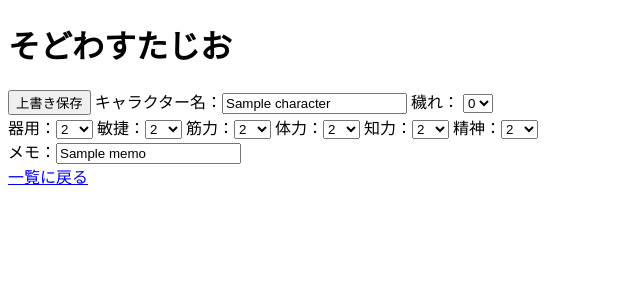
After one commit to hazE0-03/swstudio-repository, a FastAPI app: template myapp/templates/update.html in a window 1280 px wide. The commit adds this page. Shown: the top 300 px of the page, without its empty margins (0-640 px from the left). Run offline with FastAPI, Linux system fonts and the light colour scheme; the template is opened without the code that fills it: most values are stand-ins (such as "Sample title", 1, 10 or a date in 2020).

Commit message:
データベースを連携させ、新規作成機能、編集機能、削除機能を実装しました。

```diff
--- a/myapp/main.py
+++ b/myapp/main.py
@@ -1,22 +1,19 @@
 from fastapi import FastAPI, Request
-from fastapi.responses import HTMLResponse
+from fastapi.responses import HTMLResponse, RedirectResponse
 from fastapi.staticfiles import StaticFiles
 from fastapi.templating import Jinja2Templates
+from sqlalchemy.orm import Session
 from random import randint
+from db import db_session, Character
+from datetime import datetime
+import pytz
 
 app = FastAPI()
 templates = Jinja2Templates(directory="templates")
 
 @app.get("/", response_class=HTMLResponse)
 async def index(request: Request):
-    characters = [
-        {"image_url": "画像1-png",
-         "name": "トルト・リスベール",
-         "update_time": "2024-3-18"},
-        {"image_url": "画像2-png",
-         "name": "レブン・マクマエリ",
-         "update_time": "2024-3-19"},
-    ]
+    characters = db_session.query(Character).all()
     return templates.TemplateResponse(
         "index.html",
         {"request": request, "characters": characters}
@@ -24,17 +21,63 @@ async def index(request: Request):
 
 @app.get("/create")
 async def create(request: Request):
-    # race_features = {"人間":"[剣の加護／運命変転]",
-    # "エルフ": "[暗視][剣の加護／優しき水]",
-    # "ドワーフ":"[暗視][剣の加護／炎身]"},
     return templates.TemplateResponse(
         "create.html",
         {"request": request}
     )
 
-# @app.post("/create")
-# async def create(request: Request):
-#     return templates.TemplateResponse(
-#         "create.html",
-#         {"request": request}
-#     )
+@app.post("/create")
+async def create(request: Request):
+    form = await request.form()
+    current_time = datetime.now(pytz.timezone('Asia/Tokyo'))
+    update_time = current_time
+    name = form["name"]
+    impurity = form["impurity"]
+    dexterity = form["dexterity"]
+    agility = form["agility"]
+    strength = form["strength"]
+    vitality = form["vitality"]
+    intelligence = form["intelligence"]
+    spirit = form["spirit"]
+    memo = form["memo"]
+
+
+    character = Character(name=name, impurity=impurity, dexterity=dexterity, agility=agility, strength=strength, vitality=vitality, intelligence=intelligence, spirit=spirit, memo=memo, update_time=update_time)
+
+    db_session.add(character)
+    db_session.commit()
+    return RedirectResponse("/", status_code=303)
+
+@app.get("/{id:int}/update")
+async def update(request: Request, id: int):
+    character = Character.query.get(id)
+    return templates.TemplateResponse(
+        "update.html",
+        {"request": request, "character": character}
+    )
+
+@app.post("/{id:int}/update")
+async def update(request: Request, id: int):
+    character = Character.query.get(id)
+    form = await request.form()
+    current_time = datetime.now(pytz.timezone('Asia/Tokyo'))
+    character.update_time = current_time
+    character.name = form["name"]
+    character.impurity = form["impurity"]
+    character.dexterity = form["dexterity"]
+    character.agility = form["agility"]
+    character.strength = form["strength"]
+    character.vitality = form["vitality"]
+    character.intelligence = form["intelligence"]
+    character.spirit = form["spirit"]
+    character.memo = form["memo"]
+
+    db_session.commit()
+    return RedirectResponse("/", status_code=303)
+
+@app.get("/{id:int}/delete")
+async def delete(request: Request, id: int):
+    character = Character.query.get(id)
+    db_session.delete(character)
+    db_session.commit()
+    return RedirectResponse("/", status_code=303)
--- a/myapp/templates/base.html
+++ b/myapp/templates/base.html
@@ -4,7 +4,7 @@
 <head>
     <meta charset="UTF-8">
     <meta name="viewport" content="width=device-width, initial-scale=1.0">
-    <title>そどわすたじお</title>
+    <title>{% block title %}{% endblock %}</title>
 </head>
 
 <body>
--- a/myapp/templates/create.html
+++ b/myapp/templates/create.html
@@ -2,13 +2,12 @@
 {% block content %}
 
 <h1>そどわすたじお</h1>
-<h2>新規作成</h2>
-<input type="submit" value="新規保存">
 <form method="POST">
+    <input type="submit" value="新規保存">
     キャラクター名：<input name="name">
     穢れ：
     <select name="impurity">
-        {% for i in range(1, 6) %}
+        {% for i in range(0, 6) %}
         <option value="{{ i }}">{{ i }}</option>
         {% endfor %}
     </select>
--- /dev/null
+++ b/myapp/templates/update.html
@@ -0,0 +1,55 @@
+{% extends "base.html" %}
+{% block content %}
+
+<h1>そどわすたじお</h1>
+<form method="POST">
+    <input type="submit" value="上書き保存">
+    キャラクター名：<input name="name" value="{{ character.name }}">
+    穢れ：
+    <select name="impurity" value="{{ character.impurity }}">
+        {% for i in range(0, 6) %}
+        <option value="{{ i }}" {% if i==character.impurity %} selected {% endif %}>{{ i }}</option>
+        {% endfor %}
+    </select>
+    <br>
+    器用：<select name="dexterity">
+        {% for i in range(2, 19) %}
+        <option value="{{ i }}" {% if i==character.dexterity %} selected {% endif %}>{{ i }}</option>
+        {% endfor %}
+    </select>
+
+    敏捷：<select name="agility">
+        {% for i in range(2, 19) %}
+        <option value="{{ i }}" {% if i==character.agility %} selected {% endif %}>{{ i }}</option>
+        {% endfor %}
+    </select>
+
+    筋力：<select name="strength">
+        {% for i in range(2, 19) %}
+        <option value="{{ i }}" {% if i==character.strength %} selected {% endif %}>{{ i }}</option>
+        {% endfor %}
+    </select>
+
+    体力：<select name="vitality">
+        {% for i in range(2, 19) %}
+        <option value="{{ i }}" {% if i==character.vitality %} selected {% endif %}>{{ i }}</option>
+        {% endfor %}
+    </select>
+
+    知力：<select name="intelligence">
+        {% for i in range(2, 19) %}
+        <option value="{{ i }}" {% if i==character.intelligence %} selected {% endif %}>{{ i }}</option>
+        {% endfor %}
+    </select>
+
+    精神：<select name="spirit">
+        {% for i in range(2, 19) %}
+        <option value="{{ i }}" {% if i==character.spirit %} selected {% endif %}>{{ i }}</option>
+        {% endfor %}
+    </select>
+    <br>
+    メモ：<input name="memo" value="{{ character.memo }}">
+</form>
+<a href="{{url_for('index') }}">一覧に戻る</a>
+
+{% endblock %}
```
Also changed, not shown: myapp/assets/css/style.css (+28 -0 lines), myapp/db.py (+30 -27 lines), myapp/templates/index.html (+7 -12 lines), myapp/database.db (added), myapp/database/database.db (deleted).
